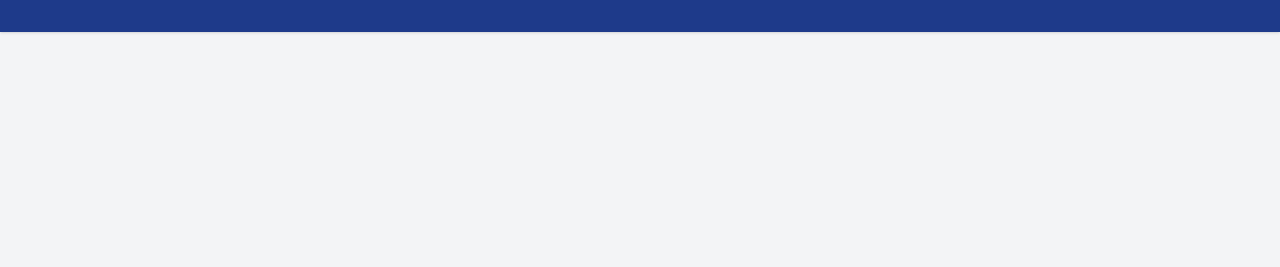
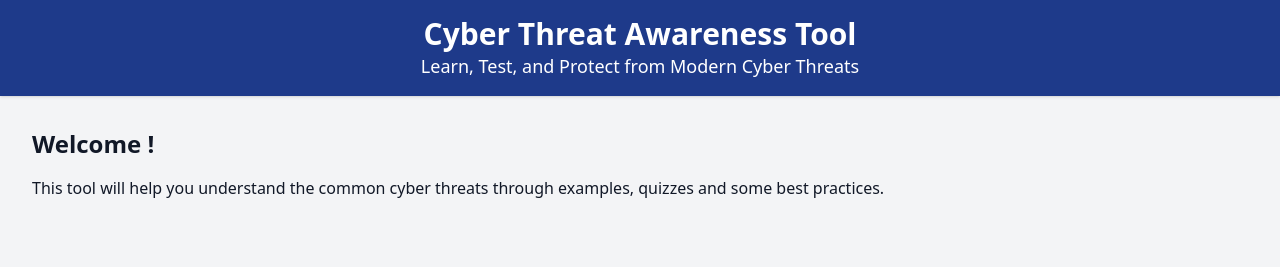
Before and after one commit to breconm/Cyber-Threat-Awareness-Tool, a plain HTML site: page index.html in a window 1280 px wide. Drawn offline with nearby package versions, Linux system fonts and the light colour scheme.

Commit message:
Add more code

```diff
--- a/index.html
+++ b/index.html
@@ -9,7 +9,17 @@
     </head>
     <body class="bg-gray-100 text-gray-900 font-sans">
         <header class="bg-blue-900 text-white p-4 text-center shadow">
+            <h1 class="text-3xl font-bold">Cyber Threat Awareness Tool</h1>
+            <p class="text-lg">Learn, Test, and Protect from Modern Cyber Threats</p>
+        </header>
 
-        </header>
+        <main class="p-8">
+            <section class="mb-8">
+                <h2 class="text-2xl font-semibold mb-4"> Welcome !</h2>
+                <p>This tool will help you understand the common cyber threats through examples, quizzes and some best practices.</p>
+            </section>
+        </main>
+
+        <script src="script.js"></script>
     </body>
 </html>
```
